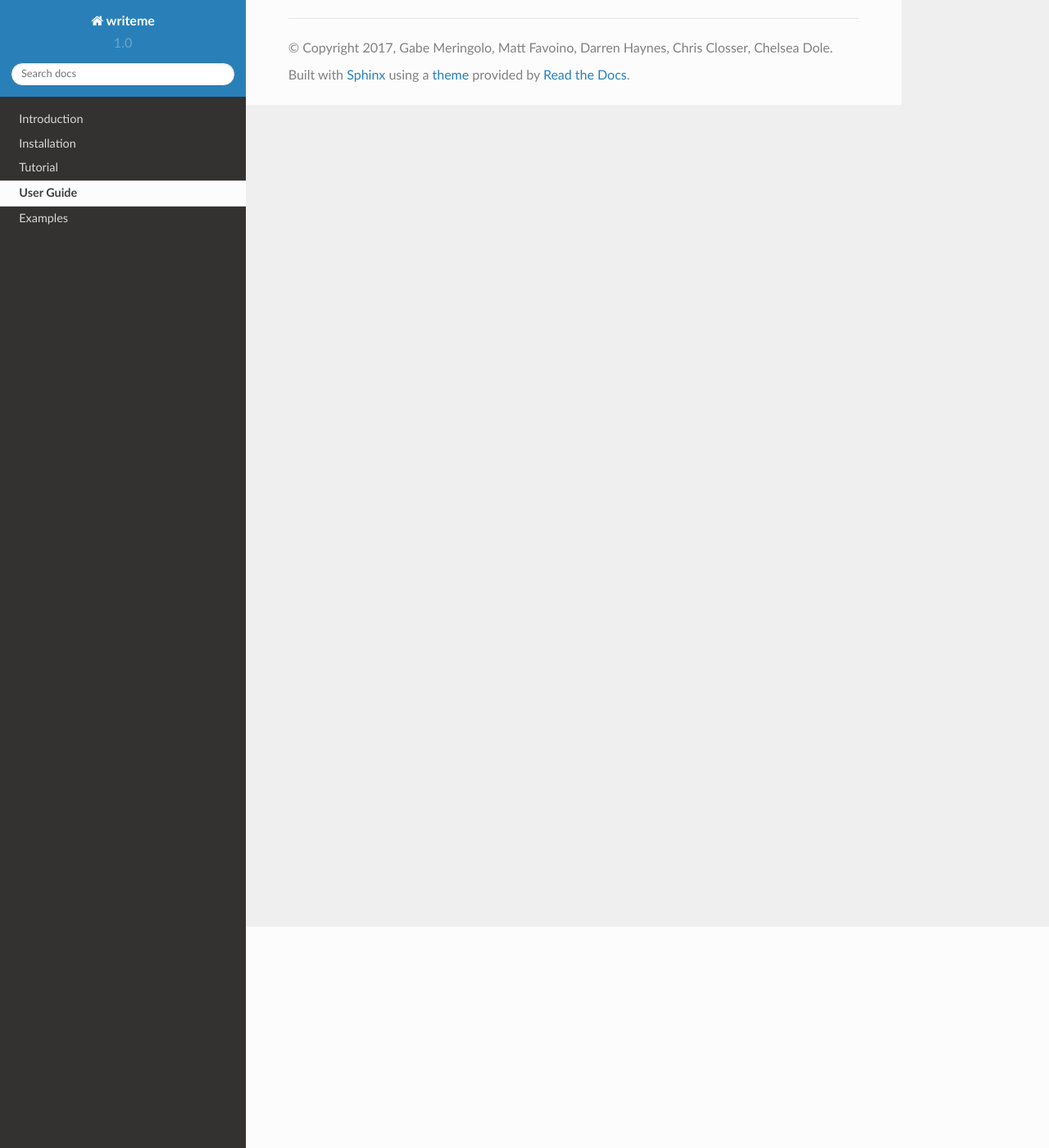
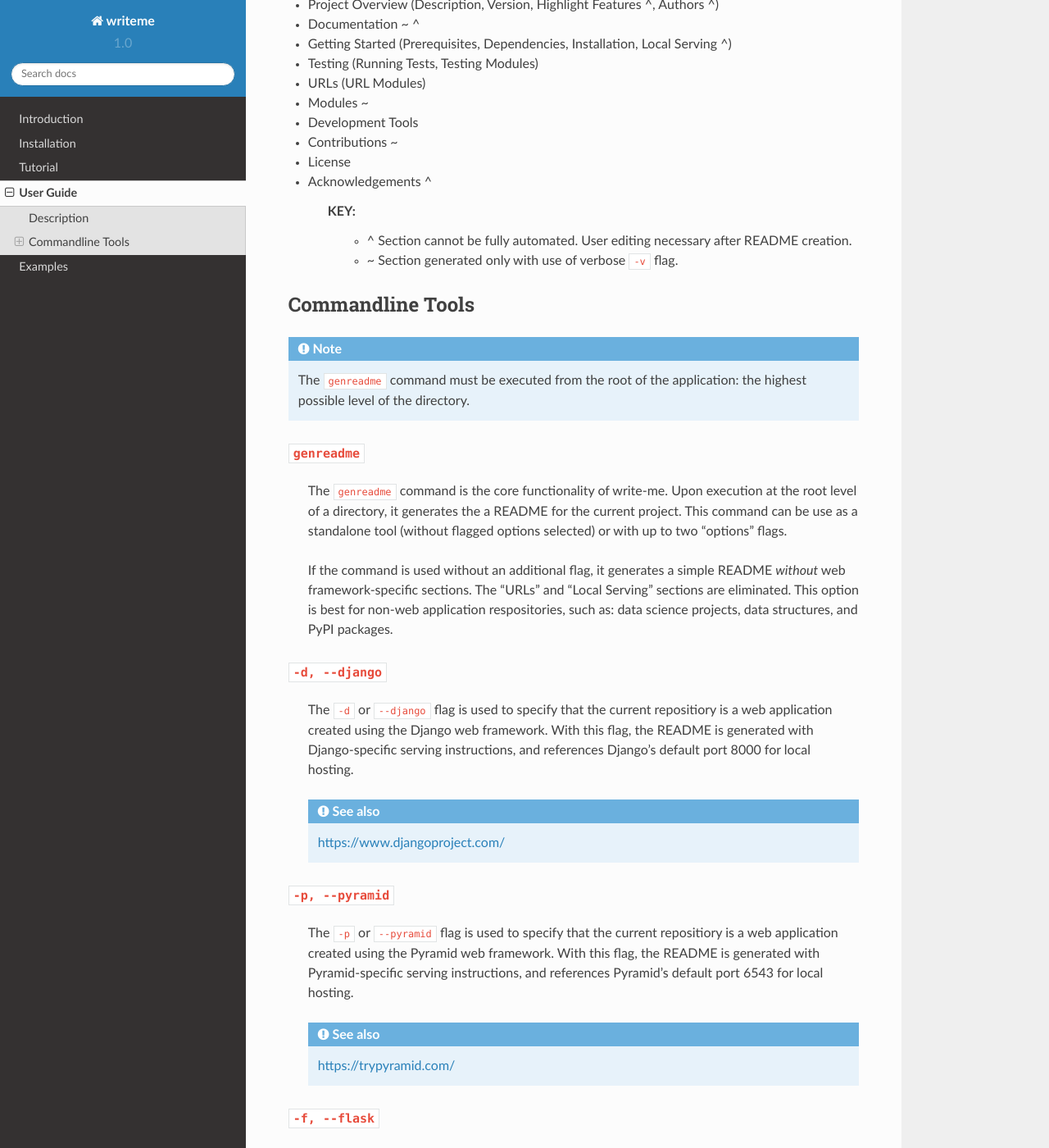
Before and after one commit to chelseadole/write-me, a Sphinx documentation site: the page built from docs/userguide.rst, in a window 1280 px wide and 1400 px high, scrolled down 270 px. Shown: the whole window at 82% size. Built offline with Sphinx 7.4.7 and the Read the Docs theme 2.0.0, drawn with Linux system fonts in a browser that asks for light colours; formulas are drawn with MathJax 3; some of the changed text lies outside the part shown.

Commit message:
making Sphinx changes, adding content of User Guide.

```diff
--- a/docs/userguide.rst
+++ b/docs/userguide.rst
@@ -1,6 +1,73 @@
 User Guide
 ***********
 
+Description
 ==============
 
-USER GUIDE HERE
+Generate a README, with the following sections:
+
+- Project Overview (Description, Version, Highlight Features ^, Authors ^)
+- Documentation ~ ^
+- Getting Started (Prerequisites, Dependencies, Installation, Local Serving ^)
+- Testing (Running Tests, Testing Modules)
+- URLs (URL Modules)
+- Modules ~
+- Development Tools
+- Contributions ~
+- License
+- Acknowledgements ^
+
+    KEY:
+        - ^ Section cannot be fully automated. User editing necessary after README creation.
+        - ~ Section generated only with use of verbose ``-v`` flag.
+
+Commandline Tools
+==================
+
+.. note:: The ``genreadme`` command must be executed from the root of the application: the highest possible level of the directory.
+
+``genreadme``
+-------------
+
+    The ``genreadme`` command is the core functionality of write-me. Upon execution at the root level of a directory, it generates the a README for the current project. This command can be use as a standalone tool (without flagged options selected) or with up to two "options" flags.
+
+    If the command is used without an additional flag, it generates a simple README *without* web framework-specific sections. The "URLs" and "Local Serving" sections are eliminated. This option is best for non-web application respositories, such as: data science projects, data structures, and PyPI packages.
+
+``-d, --django``
+----------------------
+
+    The ``-d`` or ``--django`` flag is used to specify that the current repositiory is a web application created using the Django web framework. With this flag, the README is generated with Django-specific serving instructions, and references Django's default port 8000 for local hosting.
+
+    .. seealso:: https://www.djangoproject.com/
+
+``-p, --pyramid``
+----------------------
+
+    The ``-p`` or ``--pyramid`` flag is used to specify that the current repositiory is a web application created using the Pyramid web framework. With this flag, the README is generated with Pyramid-specific serving instructions, and references Pyramid's default port 6543 for local hosting.
+
+    .. seealso:: https://trypyramid.com/
+
+``-f, --flask``
+----------------------
+
+    The ``-f`` or ``--flask`` flag is used to specify that the current repositiory is a web application created using the Flask web framework. With this flag, the README is generated with Flask-specific serving instructions, and references Flask's default port 5000 for local hosting.
+
+    .. seealso:: http://flask.pocoo.org/
+
+``-v, --verbose``
+----------------------
+
+    The ``-v`` or ``--verbose`` flag is used to create a longer and more verbose version of the default generated README. If used without any other web framework flag, this tag only adds the following section:
+
+    - Documentation (links to other documentation sources)
+    - Contributions (provides contact information for open source contributors)
+
+    When used *with* one of the web framework flags, it adds the two sections above, as well as the following section:
+
+    - Modules (lists all Python modules used in the project)
+
+
+``-h, --help``
+----------------------
+
+    The ``-h`` or ``--help`` flag is used to show all write-me commandline options at the Terminal. When used, it displays a short description of the ``-d``, ``-p``, ``-f``, and ``-v`` flags, and exits out of the write-me commandline tool.
```
Also changed, not shown: docs/installation.rst (+12 -4 lines).
